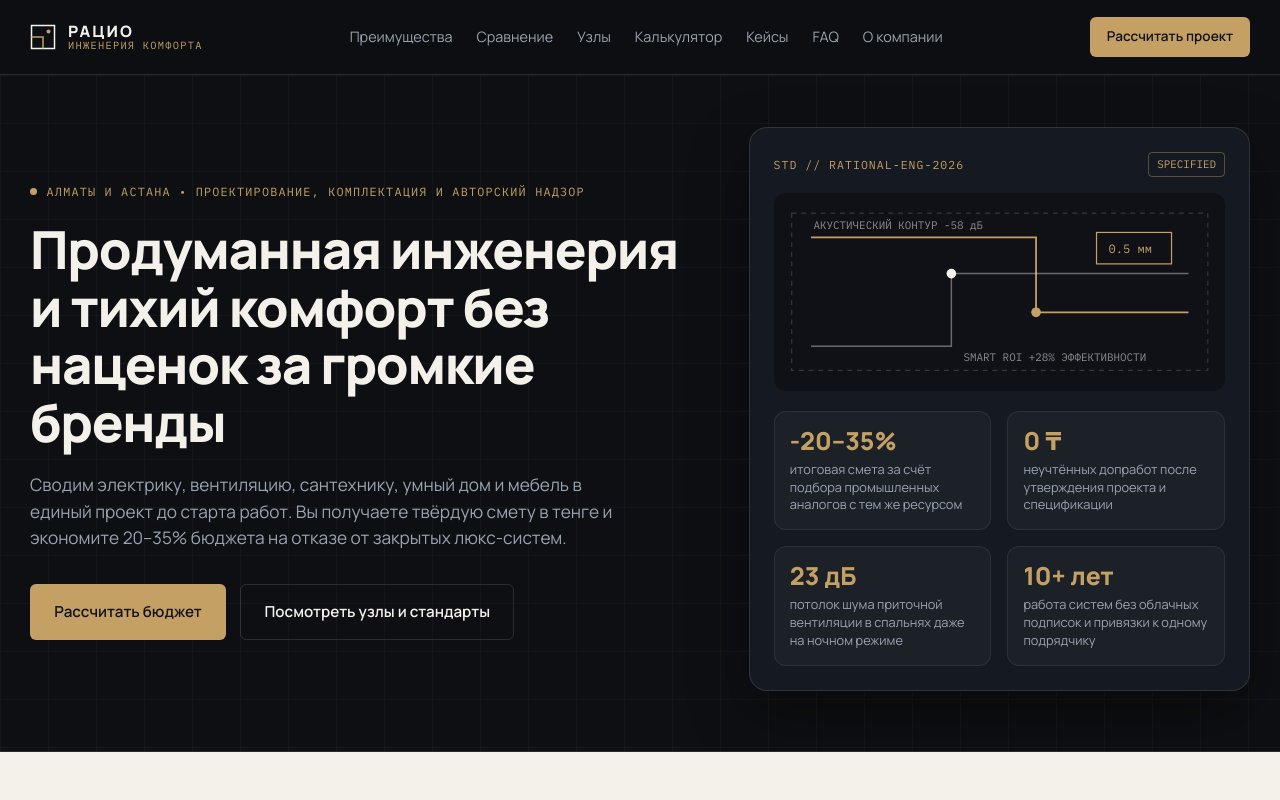
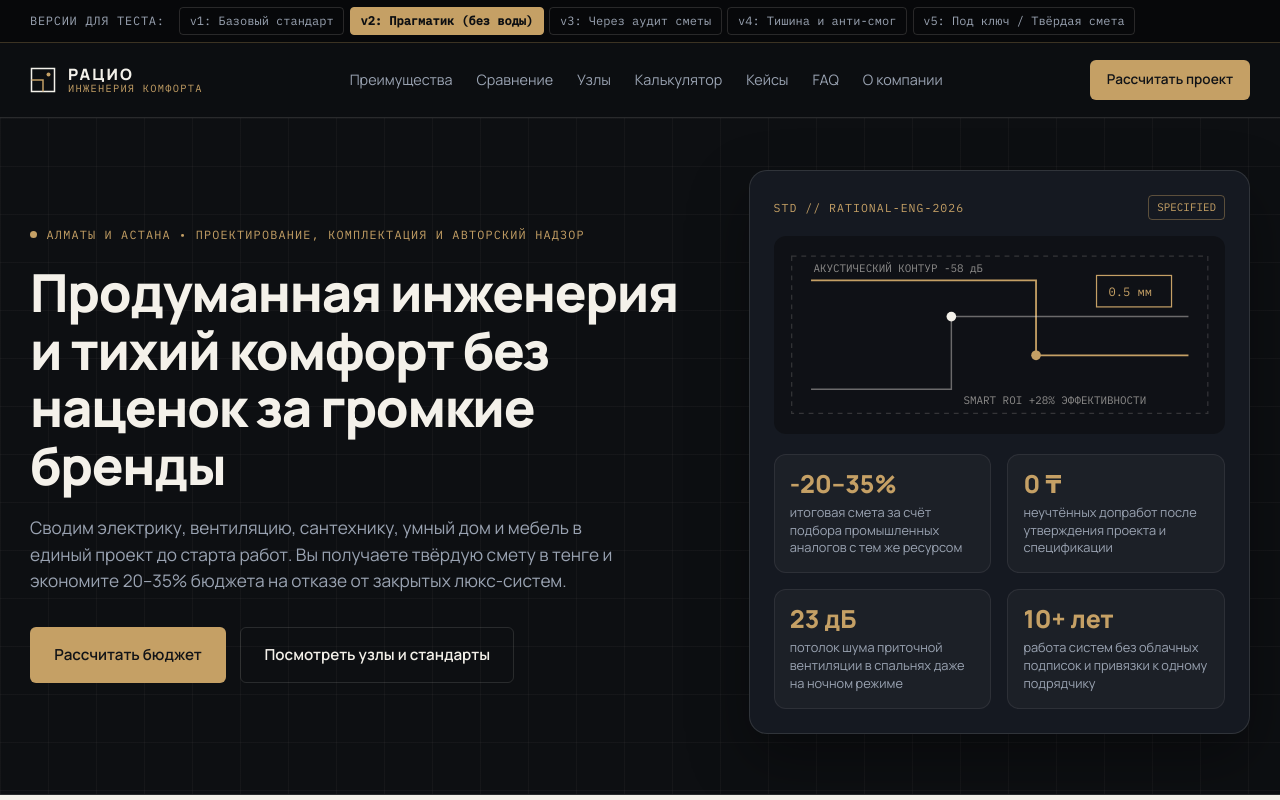
Before and after one commit to shribusson/smart-renovation-landing, a website: page index.html in a window 1280 px wide. Shown: the top 800 px of the page. Drawn offline with Linux system fonts and the light colour scheme.

Commit message:
Add v2 variant bar and attribution on v2-sharp-copy

```diff
--- a/index.html
+++ b/index.html
@@ -3,7 +3,7 @@
 <head>
   <meta charset="UTF-8" />
   <meta name="viewport" content="width=device-width, initial-scale=1.0" />
-  <title>РАЦИО // Инженерный ремонт, эргономика и умный комфорт</title>
+  <title>[v2] РАЦИО // Прагматичная инженерия без наценок за бренды</title>
   <meta
     name="description"
     content="Продуманная инженерия, сводный проект и тихий бытовой комфорт в Алматы и Астане с фиксированной сметой в тенге и экономией 20–35% без наценок за громкие бренды."
@@ -17,6 +17,18 @@
   <link rel="stylesheet" href="/styles.css" />
 </head>
 <body>
+  <div class="variant-bar" role="navigation" aria-label="Переключатель тестовых вариантов лендинга">
+    <div class="container variant-bar-inner">
+      <span class="variant-bar-label">ВЕРСИИ ДЛЯ ТЕСТА:</span>
+      <div class="variant-bar-links">
+        <a href="https://v1.meninui.kz" class="variant-link">v1: Базовый стандарт</a>
+        <a href="https://v2.meninui.kz" class="variant-link is-current">v2: Прагматик (без воды)</a>
+        <a href="https://v3.meninui.kz" class="variant-link">v3: Через аудит сметы</a>
+        <a href="https://v4.meninui.kz" class="variant-link">v4: Тишина и анти-смог</a>
+        <a href="https://v5.meninui.kz" class="variant-link">v5: Под ключ / Твёрдая смета</a>
+      </div>
+    </div>
+  </div>
   <header class="site-header" id="top">
     <div class="container header-inner">
       <a href="#top" class="brand" aria-label="РАЦИО — на главную">
--- a/script.js
+++ b/script.js
@@ -315,8 +315,13 @@
       event.preventDefault();
       const name = document.getElementById('leadName').value.trim();
       const contact = document.getElementById('leadContact').value.trim();
-      const summary = document.getElementById('leadSummary').value.trim();
+      const rawSummary = document.getElementById('leadSummary').value.trim();
       const comment = document.getElementById('leadComment').value.trim();
+      const variantMatch = document.title.match(/^\[(v\d+)\]/);
+      const variantPrefix = variantMatch ? `[${variantMatch[1]}]` : '';
+      const summary = variantPrefix
+        ? `${variantPrefix} ${rawSummary || 'Без калькулятора'}`
+        : rawSummary;
 
       if (!name || !contact) {
         leadStatus.textContent = 'Пожалуйста, укажите имя и телефон или Telegram.';
--- a/styles.css
+++ b/styles.css
@@ -1458,3 +1458,55 @@ input[type='range'] {
     margin-bottom: 0.2rem;
   }
 }
+
+/* Variant Switcher Bar */
+.variant-bar {
+  background: #07080a;
+  border-bottom: 1px solid rgba(197, 160, 101, 0.28);
+  font-family: var(--font-mono);
+  font-size: 0.75rem;
+  padding: 0.45rem 0;
+}
+
+.variant-bar-inner {
+  display: flex;
+  align-items: center;
+  flex-wrap: wrap;
+  gap: 0.5rem 0.9rem;
+}
+
+.variant-bar-label {
+  color: var(--ink-light-muted);
+  letter-spacing: 0.06em;
+  white-space: nowrap;
+}
+
+.variant-bar-links {
+  display: flex;
+  align-items: center;
+  flex-wrap: wrap;
+  gap: 0.35rem;
+}
+
+.variant-link {
+  display: inline-flex;
+  align-items: center;
+  padding: 0.22rem 0.6rem;
+  border-radius: 4px;
+  border: 1px solid rgba(244, 241, 234, 0.14);
+  color: var(--ink-light-muted);
+  transition: border-color 0.2s ease, color 0.2s ease, background-color 0.2s ease;
+  white-space: nowrap;
+}
+
+.variant-link:hover {
+  border-color: var(--brass);
+  color: var(--ink-light);
+}
+
+.variant-link.is-current {
+  background: var(--brass);
+  border-color: var(--brass);
+  color: #0d0f12;
+  font-weight: 600;
+}
```
